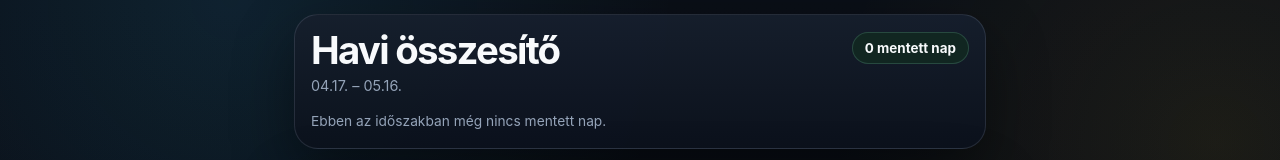
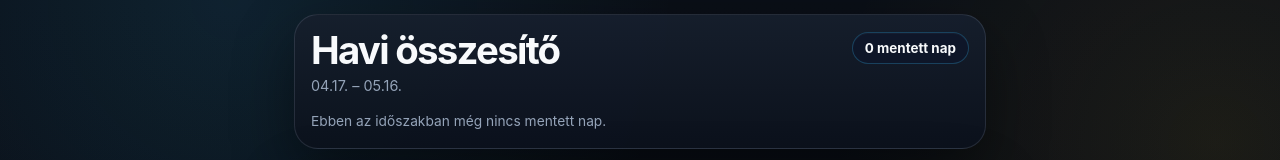
Before and after one commit to tonetttoman/makro-app, a React (Vite) app: page / in a window 1280 px wide. Both pictures are taken after a click on the button 639 px from the left and 751 px from the top of the page. Shown: the top 160 px of the page. Built offline with nearby package versions, Linux system fonts and the light colour scheme.

Commit message:
Remove remaining green monthly view accents

```diff
--- a/src/fixes.css
+++ b/src/fixes.css
@@ -10,7 +10,7 @@
   padding: 10px 12px;
   border: 1px solid var(--line);
   border-radius: 16px;
-  background: rgba(16, 28, 25, 0.9);
+  background: rgba(15, 23, 42, 0.9);
   color: var(--text);
   font-weight: 850;
   text-align: left;
@@ -28,19 +28,25 @@
 }
 
 .collapsible-header strong {
-  color: var(--mint);
+  color: var(--cyan);
 }
 
 .collapsible-header:hover {
-  border-color: rgba(138, 230, 198, 0.42);
-  background-color: rgba(45, 74, 65, 0.72);
+  border-color: rgba(56, 189, 248, 0.42);
+  background-color: rgba(30, 41, 59, 0.72);
 }
 
 .primary-button.secondary,
 .secondary-button {
-  border-color: var(--line);
-  background: rgba(25, 39, 35, 0.9);
+  border-color: rgba(56, 189, 248, 0.24);
+  background: rgba(15, 23, 42, 0.9);
   color: var(--text);
+}
+
+.primary-button.secondary:hover,
+.secondary-button:hover {
+  border-color: rgba(251, 191, 36, 0.38);
+  background: rgba(251, 191, 36, 0.12);
 }
 
 .data-actions,
@@ -120,9 +126,9 @@
   width: fit-content;
   min-height: 32px;
   padding: 0 12px;
-  border: 1px solid rgba(138, 230, 198, 0.18);
+  border: 1px solid rgba(56, 189, 248, 0.24);
   border-radius: 999px;
-  background: rgba(18, 40, 33, 0.92);
+  background: rgba(15, 23, 42, 0.92);
   color: var(--text);
   font-size: 0.84rem;
   font-weight: 700;
@@ -204,6 +210,29 @@
   box-shadow: 0 0 0 1px rgba(56, 189, 248, 0.06) inset !important;
 }
 
+/* Extra monthly focus cleanup for visible nested buttons and pills. */
+.stats-summary-pill,
+.daily-log-actions .primary-button.secondary,
+.secondary-button.full {
+  border-color: rgba(56, 189, 248, 0.26) !important;
+  background: rgba(15, 23, 42, 0.9) !important;
+  color: var(--text) !important;
+  box-shadow: inset 0 1px 0 rgba(255, 255, 255, 0.03) !important;
+}
+
+.daily-log-actions .primary-button.secondary:hover,
+.secondary-button.full:hover {
+  border-color: rgba(251, 191, 36, 0.4) !important;
+  background: rgba(251, 191, 36, 0.12) !important;
+}
+
+[style*="rgba(18, 40, 33"],
+[style*="rgba(25, 39, 35"],
+[style*="rgba(45, 74, 65"] {
+  background: rgba(15, 23, 42, 0.9) !important;
+  border-color: rgba(56, 189, 248, 0.24) !important;
+}
+
 @media (max-width: 520px) {
   .data-actions,
   .form-grid,
```
